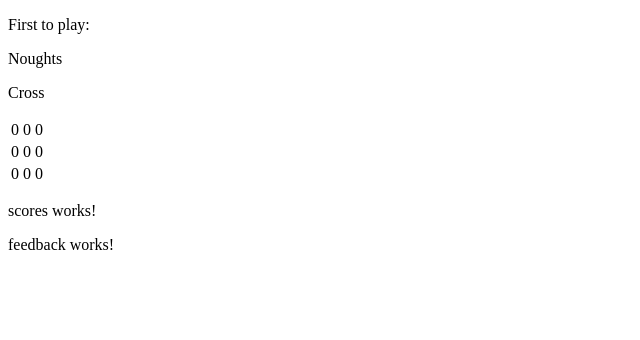
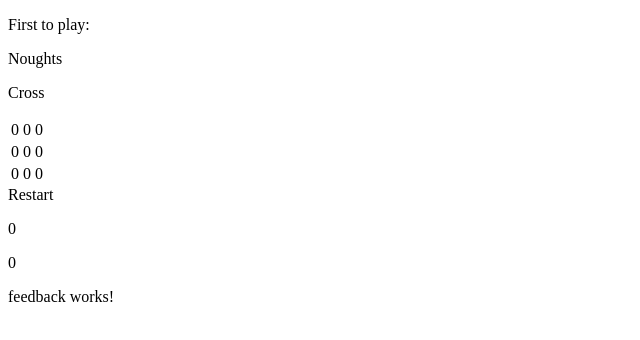
Before and after one commit to devidduma/tic-tac-toe, an Angular app: page / in a window 1280 px wide. Shown: the top 340 px of the page, without its empty margins (0-640 px from the left). Built offline with nearby package versions, Linux system fonts and the light colour scheme.

Commit message:
feat(Scores): (unfinished with bug): Display scores

```diff
--- /dev/null
+++ b/src/app/commons/scores.ts
@@ -0,0 +1,4 @@
+export class Scores {
+  pointsNoughts: number = 0;
+  pointsCross: number = 0;
+}
--- a/src/app/components/board/board.component.html
+++ b/src/app/components/board/board.component.html
@@ -15,3 +15,7 @@
     <td *ngFor="let elem of board[2]; index as index" (click)="play(2, index)">{{ elem }}</td>
   </tr>
 </table>
+
+<div (click)="restart()">
+  Restart
+</div>
--- a/src/app/components/board/board.component.ts
+++ b/src/app/components/board/board.component.ts
@@ -1,5 +1,8 @@
 import { Component } from '@angular/core';
 import {NgForOf} from "@angular/common";
+import {ScoresService} from "../../services/scores.service";
+import {Observable} from "rxjs";
+import {Scores} from "../../commons/scores";
 
 @Component({
   selector: 'app-board',
@@ -8,7 +11,10 @@ import {NgForOf} from "@angular/common";
     NgForOf
   ],
   templateUrl: './board.component.html',
-  styleUrl: './board.component.css'
+  styleUrl: './board.component.css',
+  providers: [
+    Scores
+  ]
 })
 export class BoardComponent {
 
@@ -23,6 +29,9 @@ export class BoardComponent {
   private statusIndex: number = 0;
 
   private winningLine: [number, number][] = [];
+
+  constructor(private scoresService: ScoresService) {
+  }
 
   firstToPlayNoughts() {
     if(this.turn == 0)
@@ -47,6 +56,14 @@ export class BoardComponent {
 
       this.checkGameStatus();
     }
+    else if(this.turn == 10) {
+      this.statusIndex = 4;
+      this.scoresService.scores.pointsNoughts = this.scoresService.scores.pointsNoughts + 0.5;
+      this.scoresService.scores.pointsCross = this.scoresService.scores.pointsCross + 0.5;
+    }
+
+    console.log(this.scoresService.scores.pointsNoughts);
+    console.log(this.scoresService.scores.pointsCross);
   }
 
   checkGameStatus() {
@@ -79,9 +96,11 @@ export class BoardComponent {
 
   checkWinner(product: number) {
     if(product == 1) {
+      this.statusIndex = 2;
+      this.scoresService.scores.pointsNoughts++;
+    } else if(product == 8) {
       this.statusIndex = 3;
-    } else if(product == 8) {
-      this.statusIndex = 4;
+      this.scoresService.scores.pointsCross++;
     }
   }
 
@@ -99,4 +118,13 @@ export class BoardComponent {
     }
   }
 
+  restart() {
+    this.board = [
+      [0,0,0], [0,0,0], [0,0,0]
+    ];
+    this.turn = 0;
+    this.turnShift = 0;
+    this.statusIndex = 0;
+    this.winningLine = [];
+  }
 }
--- a/src/app/components/scores/scores.component.html
+++ b/src/app/components/scores/scores.component.html
@@ -1 +1,4 @@
-<p>scores works!</p>
+<div>
+  <p>{{ pointsNoughts }}</p>
+  <p>{{ pointsCross }}</p>
+</div>
--- a/src/app/components/scores/scores.component.ts
+++ b/src/app/components/scores/scores.component.ts
@@ -1,12 +1,29 @@
-import { Component } from '@angular/core';
+import {Component, OnInit} from '@angular/core';
+import {Observable} from "rxjs";
+import {ScoresService} from "../../services/scores.service";
 
 @Component({
   selector: 'app-scores',
   standalone: true,
   imports: [],
   templateUrl: './scores.component.html',
-  styleUrl: './scores.component.css'
+  styleUrl: './scores.component.css',
+  providers: [
+    ScoresService
+  ]
 })
-export class ScoresComponent {
+export class ScoresComponent implements OnInit {
+  protected pointsNoughts: number = 0;
+  protected pointsCross: number = 0;
 
+  constructor(private scoresService: ScoresService) {
+  }
+
+  ngOnInit() {
+    this.scoresService.getScores().subscribe(data => {
+      this.pointsNoughts = data.pointsNoughts;
+      this.pointsCross = data.pointsCross;
+      console.log("Hi");
+    });
+  }
 }
--- /dev/null
+++ b/src/app/services/scores.service.ts
@@ -0,0 +1,18 @@
+import { Injectable } from '@angular/core';
+import {Observable, of} from "rxjs";
+import {Scores} from "../commons/scores";
+
+@Injectable({
+  providedIn: 'root'
+})
+export class ScoresService {
+
+  scores: Scores = new Scores();
+
+  constructor() { }
+
+  getScores(): Observable<Scores> {
+    return of(this.scores);
+  }
+
+}
```
Also changed, not shown: 2 other files (tests, documents, lock files or other folders).
